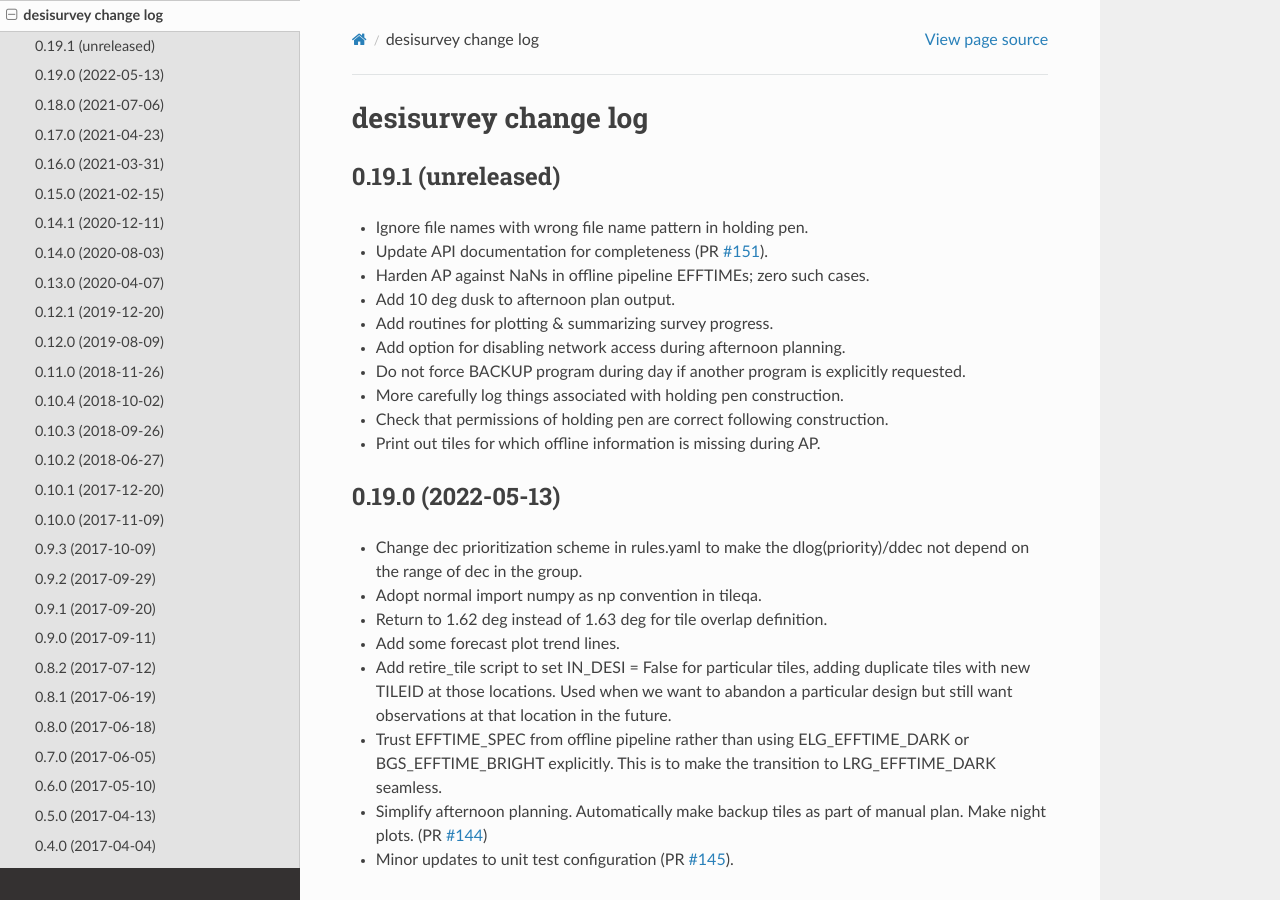
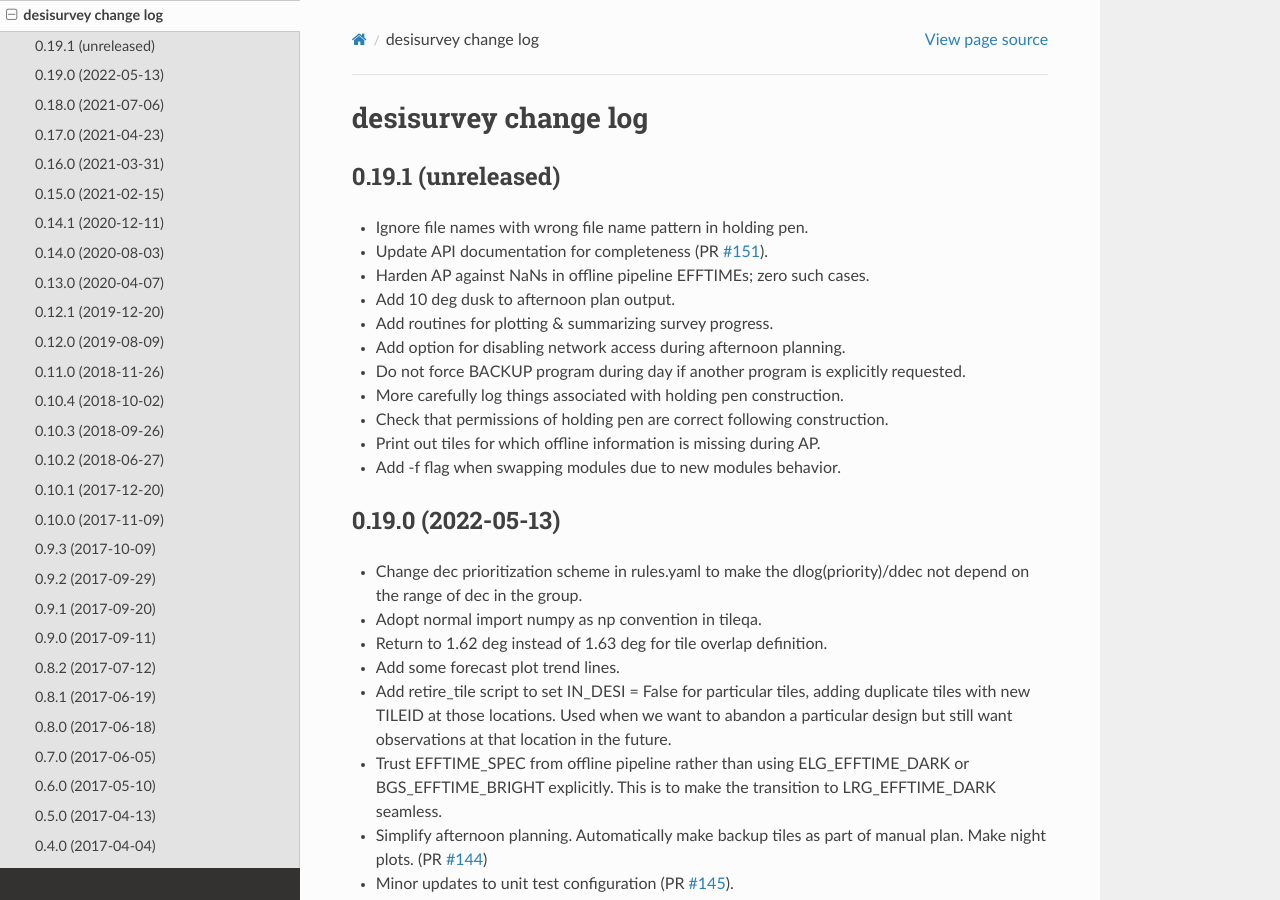
Before and after one commit to desihub/desisurvey, a Sphinx documentation site: the page built from doc/changes.rst, in a window 1280 px wide and 900 px high. Built offline with Sphinx 7.4.7 and the Read the Docs theme 2.0.0, drawn with Linux system fonts in a browser that asks for light colours.

Commit message:
Update changes.rst

```diff
--- a/doc/changes.rst
+++ b/doc/changes.rst
@@ -16,6 +16,7 @@ desisurvey change log
 * More carefully log things associated with holding pen construction.
 * Check that permissions of holding pen are correct following construction.
 * Print out tiles for which offline information is missing during AP.
+* Add -f flag when swapping modules due to new modules behavior.
 
 .. _`#151`: https://github.com/desihub/desisurvey/pull/151
 
```
